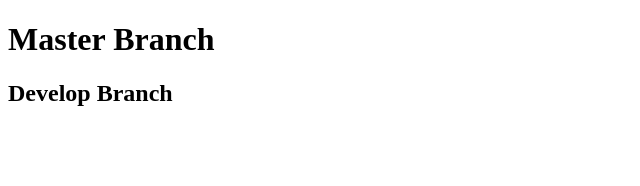
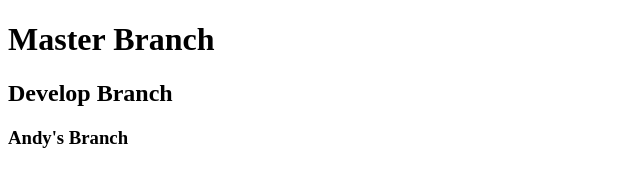
Before and after one commit to ajbcodes89/edamam-app, a plain HTML site: page index.html in a window 1280 px wide. Shown: the whole page, without its empty margins (0-640 px from the left). Drawn offline with Linux system fonts and the light colour scheme.

Commit message:
added Andy's Branch

```diff
--- a/index.html
+++ b/index.html
@@ -10,6 +10,7 @@
 
     <h1>Master Branch</h1>
     <h2>Develop Branch</h2>
+    <h3>Andy's Branch</h3>
 
 </body>
 </html>
```
